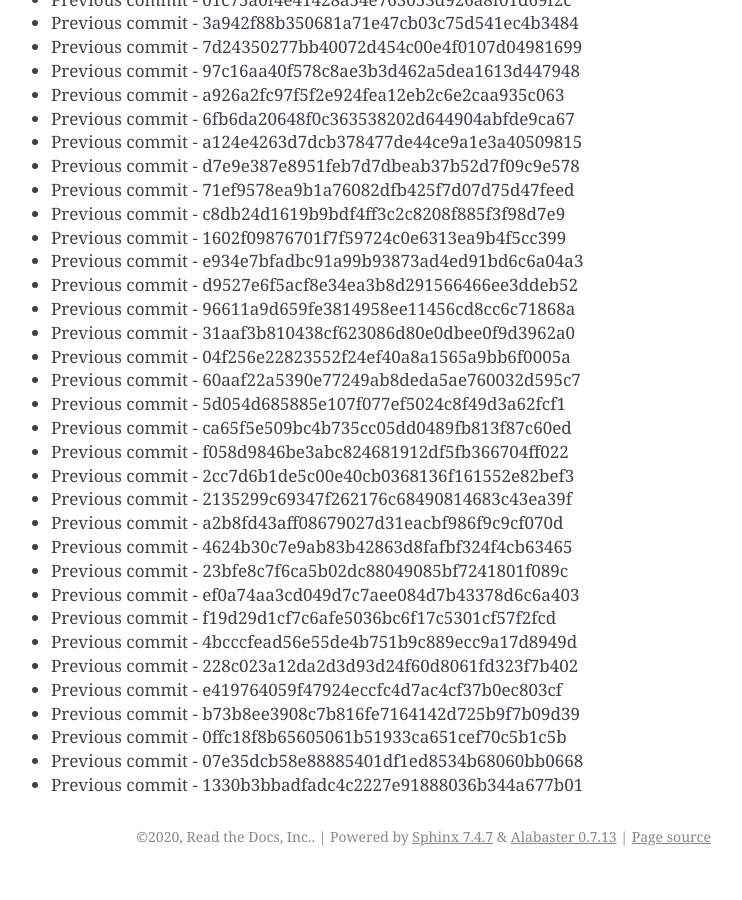
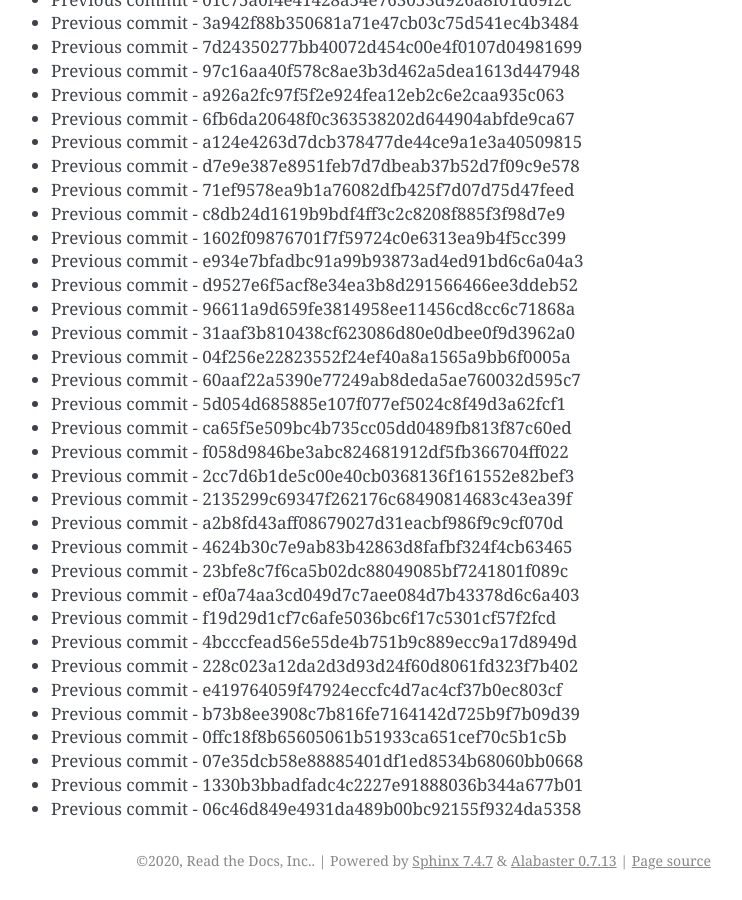
Before and after one commit to readthedocs/rtd-git-stresstest, a Sphinx documentation site: the page built from docs/updates.rst, in a window 1280 px wide and 900 px high, scrolled down 65550 px. Shown: the whole window, without its empty margins (399-1141 px from the left). Built offline with Sphinx 7.4.7, drawn with Linux system fonts in a browser that asks for light colours; before the commit the page ends 66426 px from its top, so only the background shows below that.

Commit message:
Generating commit from previous: 06c46d849e4931da489b00bc92155f9324da5358

```diff
--- a/docs/updates.rst
+++ b/docs/updates.rst
@@ -2786,3 +2786,4 @@ It can be tested for any performance characteristics.
 * Previous commit - 0ffc18f8b65605061b51933ca651cef70c5b1c5b
 * Previous commit - 07e35dcb58e88885401df1ed8534b68060bb0668
 * Previous commit - 1330b3bbadfadc4c2227e91888036b344a677b01
+* Previous commit - 06c46d849e4931da489b00bc92155f9324da5358
```
